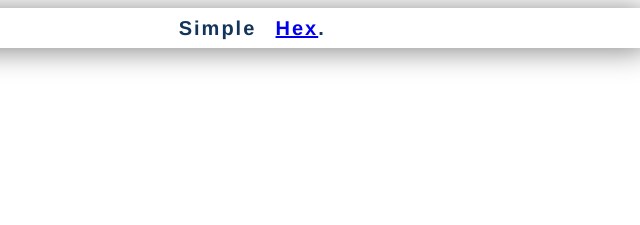
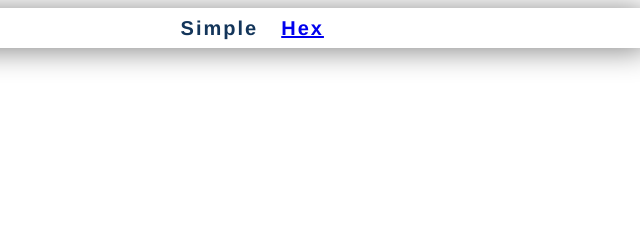
Before and after one commit to Gbengashowunmi/firstrealjs.io, a plain HTML site: page index.html in a window 1280 px wide. Shown: the top 225 px of the page, 640-1280 px from the left. Drawn offline with Linux system fonts and the light colour scheme.

Commit message:
Update index.html

```diff
--- a/index.html
+++ b/index.html
@@ -15,7 +15,7 @@
         </div>
         <div id="code">
             <h1 id="simp">Simple</h1>
-            <h1 id="hex"><a href="Index2.html">Hex</a>.</h1>
+            <h1 id="hex"><a href="Index2.html">Hex</a></h1>
         </div>
 
     </div>
```
